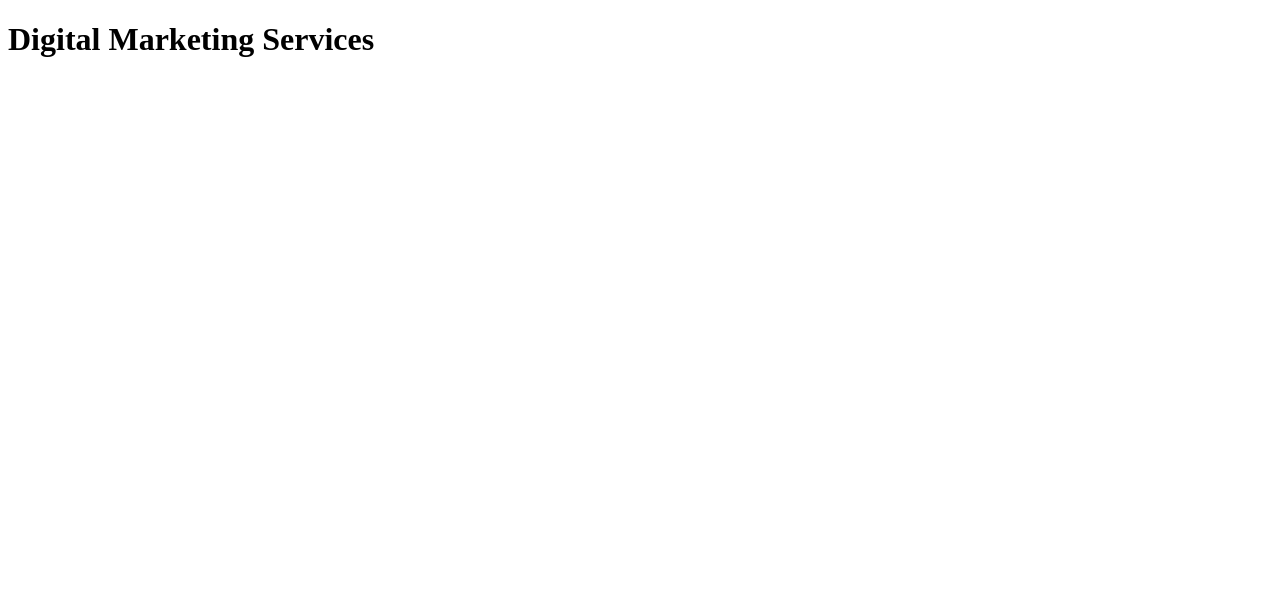
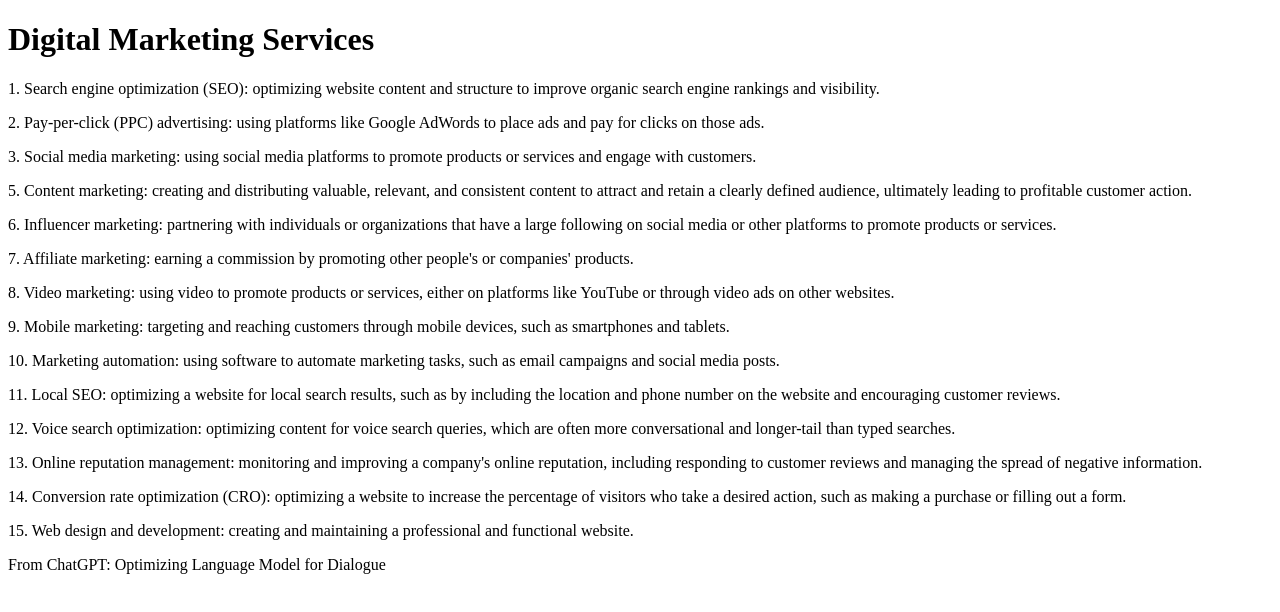
Before and after one commit to johncanero/lead-landing-page, a Next.js app: page /digital-marketing-services in a window 1280 px wide. Shown: the top 612 px of the page. Built offline with nearby package versions, Linux system fonts and the light colour scheme.

Commit message:
Add Lists of Digital Marketing Services from Chat GPT

```diff
--- a/pages/digital-marketing-services/index.tsx
+++ b/pages/digital-marketing-services/index.tsx
@@ -6,6 +6,69 @@ const index = () => {
       <h1 className="mt-6 text-2xl font-bold text-center text-neutral-600 lg:text-left md:text-3xl font-Montserrat dark:text-orange-500">
         Digital Marketing Services
       </h1>
+
+      {/* Digital Marketing Services */}
+      <div className="mx-8 mt-4 mb-12 md:mx-16 lg:mt-2 lg:mx-0 md:max-w-2xl lg:max-w-4xl font-Montserrat">
+        <p className="text-justify text-md">
+          1. Search engine optimization (SEO): optimizing website content and structure to improve organic search engine rankings and visibility.
+        </p>
+        <p className="text-justify text-md">
+          2. Pay-per-click (PPC) advertising: using platforms like Google AdWords to place ads and pay for clicks on those ads.
+        </p>
+
+        <p className="text-justify text-md">
+          3. Social media marketing: using social media platforms to promote products or services and engage with customers.
+        </p>
+
+        <p className="text-justify text-md">
+          5. Content marketing: creating and distributing valuable, relevant, and consistent content to attract and retain a clearly defined audience, ultimately leading to profitable customer action.
+        </p>
+        <p className="text-justify text-md">
+          6. Influencer marketing: partnering with individuals or organizations that have a large following on social media or other platforms to promote products or services.
+        </p>
+
+        <p className="text-justify text-md">
+          7. Affiliate marketing: earning a commission by promoting other people's or companies' products.
+        </p>
+
+        <p className="text-justify text-md">
+          8. Video marketing: using video to promote products or services, either on platforms like YouTube or through video ads on other websites.
+        </p>
+
+
+        <p className="text-justify text-md">
+          9. Mobile marketing: targeting and reaching customers through mobile devices, such as smartphones and tablets.
+        </p>
+
+        <p className="text-justify text-md">
+          10. Marketing automation: using software to automate marketing tasks, such as email campaigns and social media posts.
+        </p>
+
+        <p className="text-justify text-md">
+          11. Local SEO: optimizing a website for local search results, such as by including the location and phone number on the website and encouraging customer reviews.
+        </p>
+
+        <p className="text-justify text-md">
+          12. Voice search optimization: optimizing content for voice search queries, which are often more conversational and longer-tail than typed searches.
+        </p>
+
+        <p className="text-justify text-md">
+          13. Online reputation management: monitoring and improving a company's online reputation, including responding to customer reviews and managing the spread of negative information.
+        </p>
+
+        <p className="text-justify text-md">
+          14. Conversion rate optimization (CRO): optimizing a website to increase the percentage of visitors who take a desired action, such as making a purchase or filling out a form.
+        </p>
+        <p className="text-justify text-md">
+          15. Web design and development: creating and maintaining a professional and functional website.
+        </p>
+
+        {/* Chat GPT */}
+        <p className="mt-4 text-xs font-ShareTechMono md:text-sm dark:text-orange-500">
+          From ChatGPT: Optimizing Language Model for Dialogue
+        </p>
+
+      </div>
     </div>
   );
 };
```
